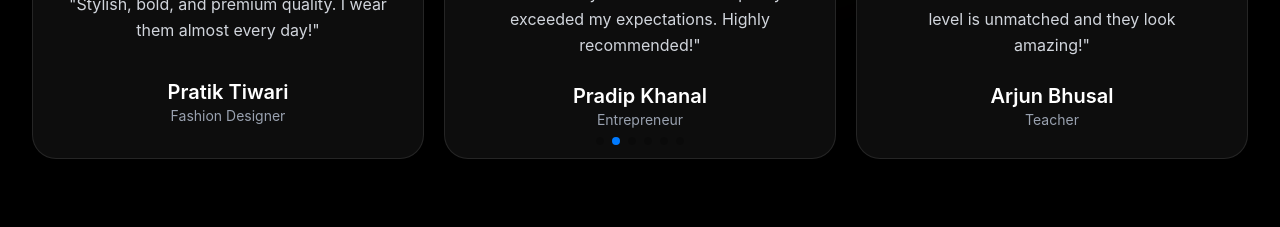
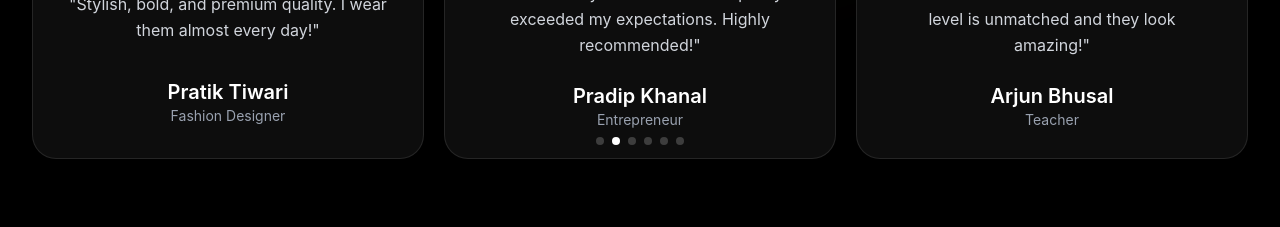
Before and after one commit to prabesh1032/TheShoesCompany, a React (Vite) app: page / in a window 1280 px wide. Shown: the part 3280-3507 px from the top of the page. Built offline with nearby package versions, Linux system fonts and the light colour scheme.

Commit message:
feat: add styles for Swiper pagination bullets to enhance visual consistency

```diff
--- a/src/App.css
+++ b/src/App.css
@@ -7,3 +7,14 @@ html {
 section {
   scroll-margin-top: 100px;
 }
+
+/* Swiper Pagination Bullets - White Color */
+.swiper-pagination-bullet {
+  background-color: white !important;
+  opacity: 0.6;
+}
+
+.swiper-pagination-bullet-active {
+  background-color: white !important;
+  opacity: 1;
+}
```
